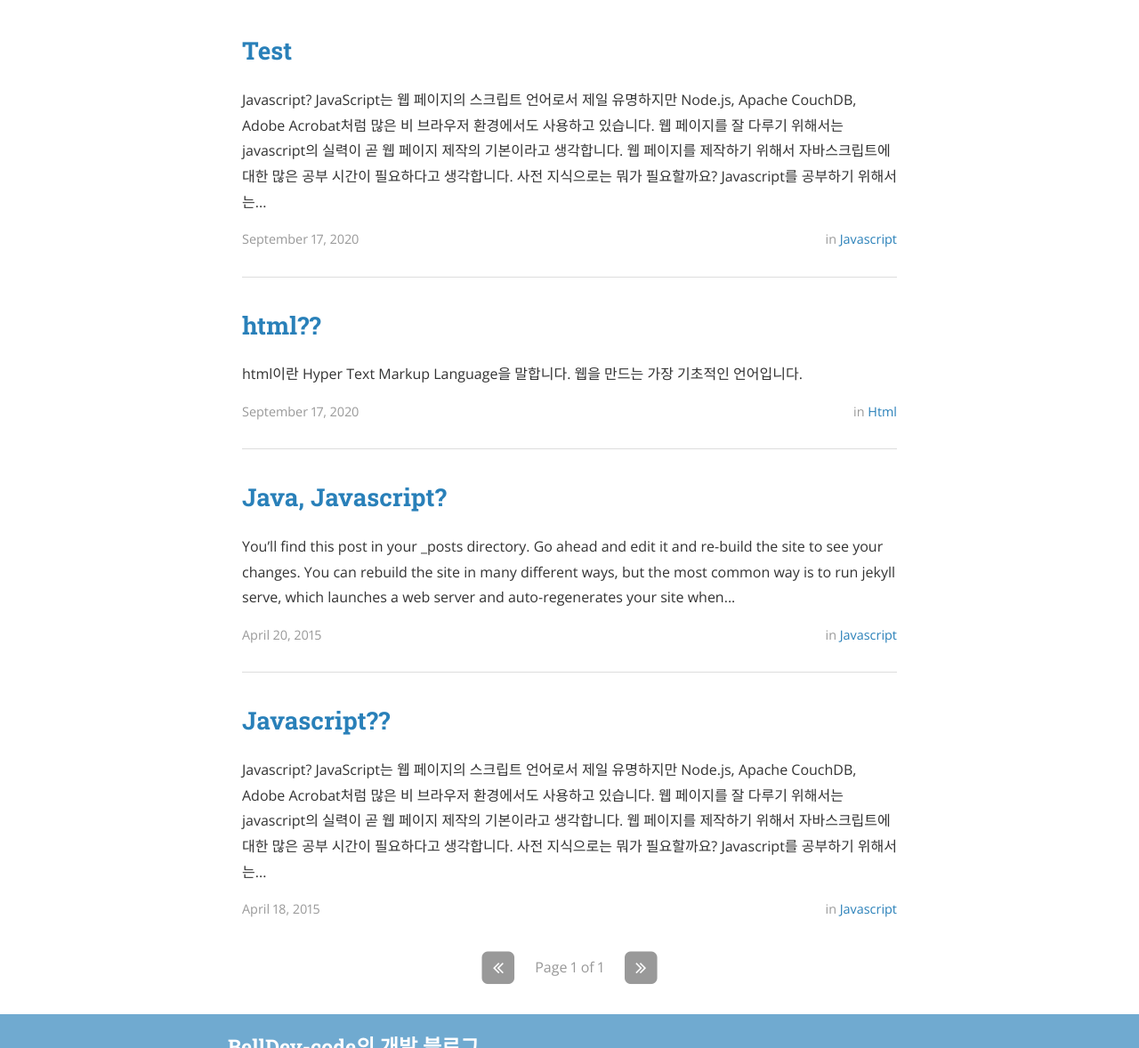
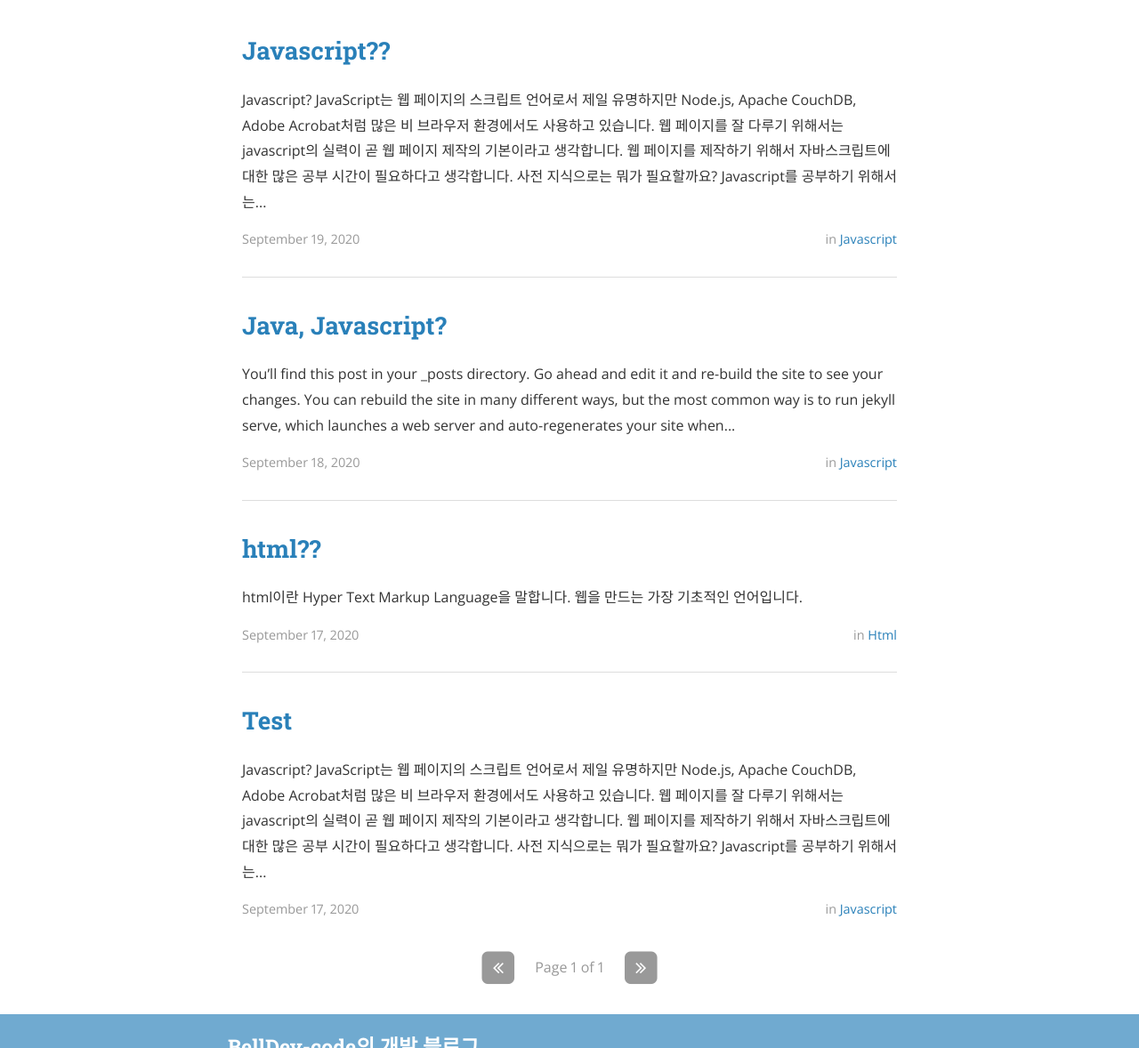
Before and after one commit to bellDev-code/bellDev-code.github.io, a Jekyll site: the page built from index.html, in a window 1280 px wide and 1400 px high, scrolled down 283 px. Shown: the part 222-1400 px from the top of the window at 89% size. Built offline with Jekyll 4.4.1, drawn with Linux system fonts in a browser that asks for light colours; nearby versions of some CDN libraries; the list of posts is cut into pages by our own code.

Commit message:
날짜 변경

```diff
--- a/_config.yml
+++ b/_config.yml
@@ -55,10 +55,15 @@ jekyll-archives:
 # Category descriptions (for archive pages)
 descriptions:
   - cat: html
-    desc: "Posts describing Jekyll setup techniques."
+    desc: ""
+
+  - cat: CSS
+    desc: ""
 
   - cat: Javascript
-    desc: "Just some placeholder posts, lorem ipsum and the rest."
+    desc: ""
+
+
 
 # Social icons and sharing options
 #
--- a/_posts/2020-09-16-Javascript1.md
+++ b/_posts/2020-09-16-Javascript1.md
@@ -1,7 +1,7 @@
 ---
 layout: post
 title: "Javascript??"
-date: 2015-04-18 T14:25:52-05:00
+date: 2020-09-19 T14:25:52-05:00
 author: BellDev-code
 categories: Javascript
 tags: js vanilajs
--- a/_posts/2015-04-20-welcome-to-jekyll.markdown
+++ b/_posts/2020-09-18-welcome-to-jekyll.markdown
@@ -1,7 +1,7 @@
 ---
 layout: post
 title: "Java, Javascript?"
-date: 2015-04-20 08:43:59
+date: 2020-09-18 T18:25:52-05:00
 author: BellDev-code
 categories: Javascript
 tags: jekyll welcome
```
Also changed, not shown: _posts/2020-09-18-dummy2.md (renamed from _posts/2015-04-18-dummy2.md).
